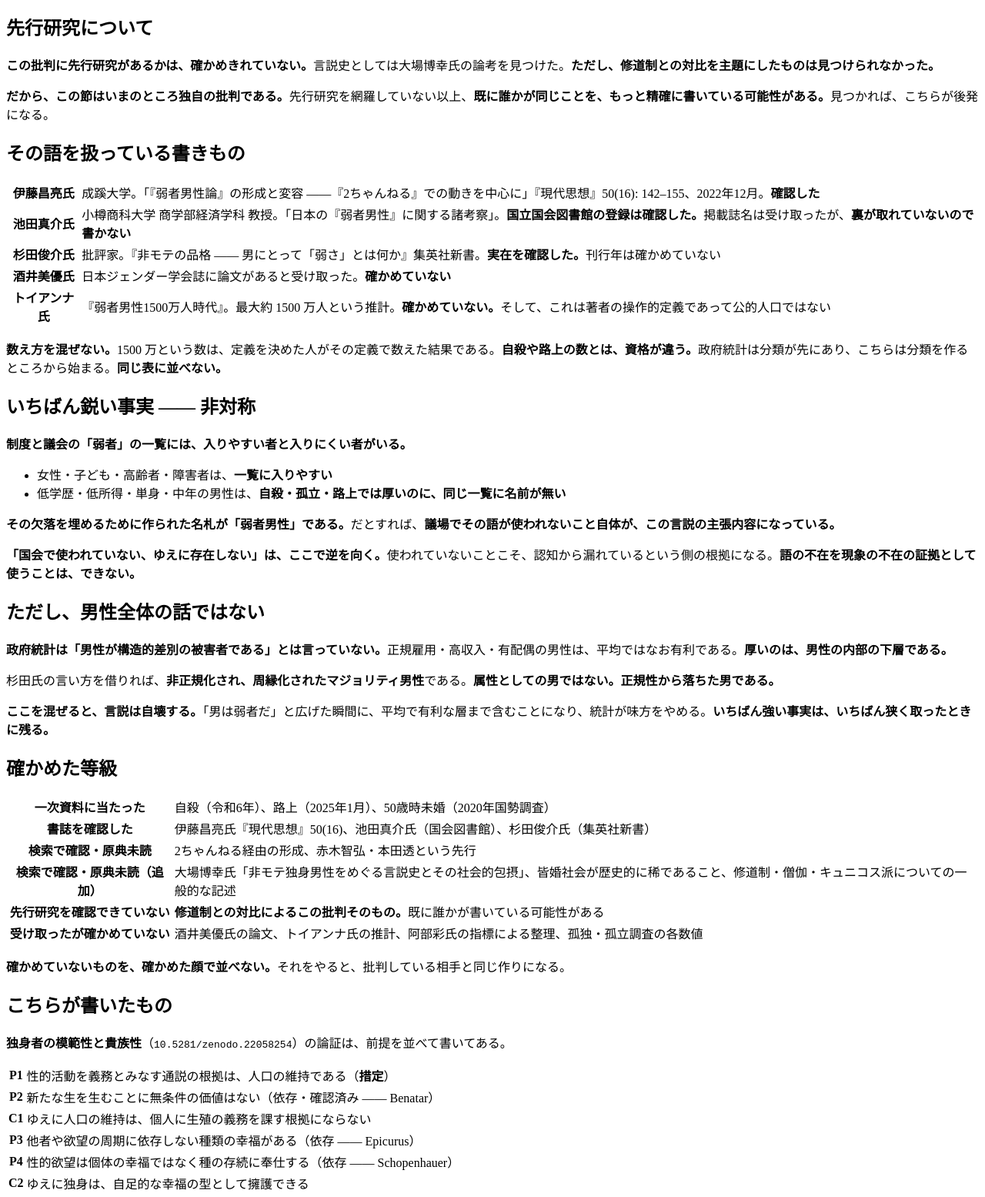
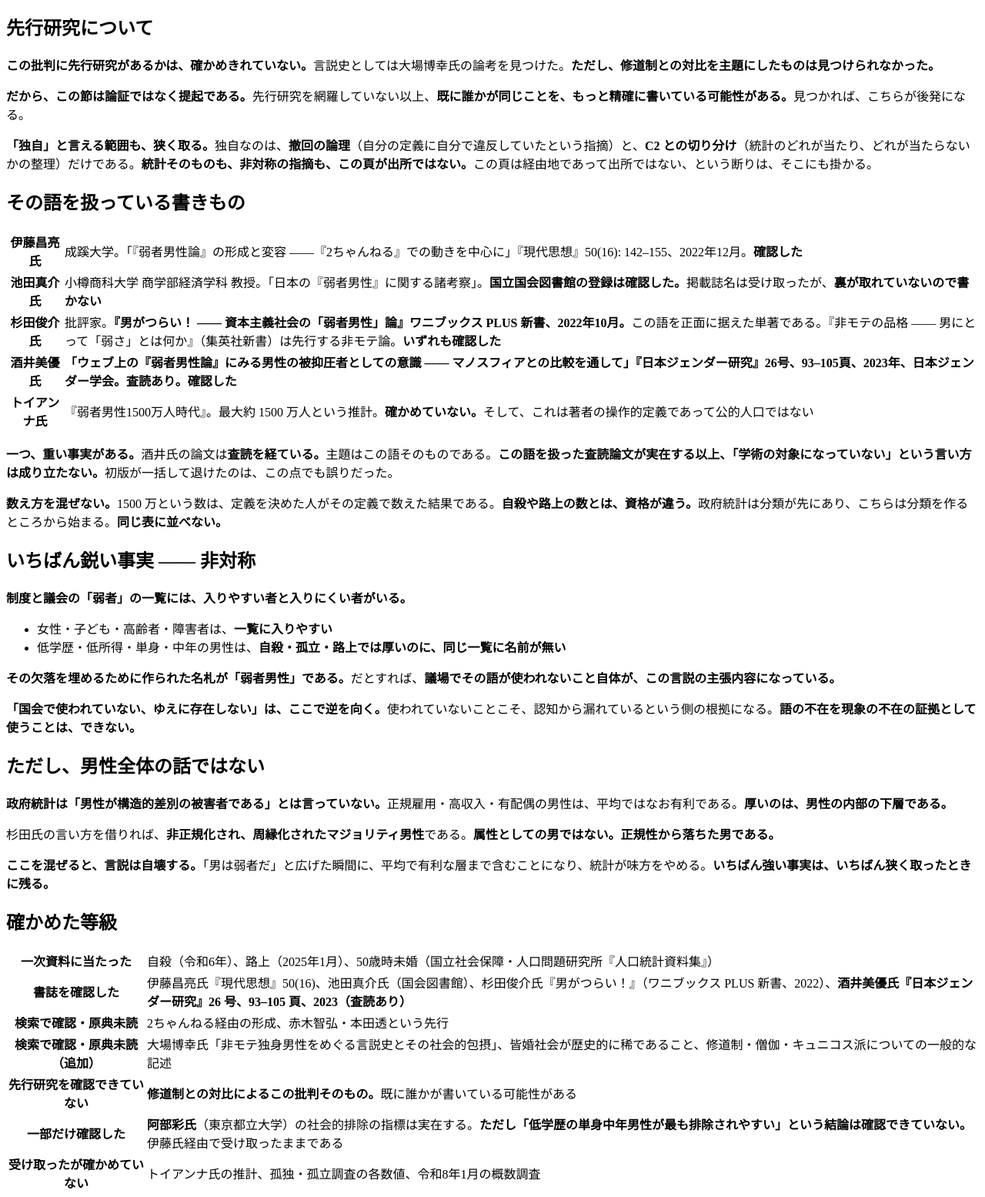
Before and after one commit to cpsbvbng26-dotcom/cpsbvbng26-dotcom, a plain HTML site: page notes/weak-men.html in a window 1280 px wide. Shown: the part 2214-3769 px from the top of the page at 77% size. Drawn offline with Linux system fonts and the light colour scheme.

Commit message:
書誌を二つ格上げし、一つを一部だけ確認に落とす
杉田俊介氏 —— この語を正面に据えた単著は『男がつらい！ —— 資本主義社会の
「弱者男性」論』（ワニブックス PLUS 新書、2022年10月）である。『非モテの品格』
は先行する非モテ論として併記した。題名の対応は前者のほうが正確である。

酒井美優氏 —— 「ウェブ上の『弱者男性論』にみる男性の被抑圧者としての意識
—— マノスフィアとの比較を通して」『日本ジェンダー研究』26号、93–105頁、
2023年、日本ジェンダー学会。査読あり。受け取ったが確かめていない欄から
書誌を確認した欄へ移した。

この語を扱った査読論文が実在する以上、「学術の対象になっていない」という
言い方は成り立たない。初版が一括して退けたのは、この点でも誤りだった。
そのことを本文にも書いた。

阿部彩氏 —— 指標と研究者の実在は確認した。ただし「低学歴の単身中年男性が
最も排除されやすい」という結論は確認できていない。等級を一部だけ確認に
分けた。

「独自」と言える範囲も狭めた。独自なのは撤回の論理と C2 との切り分けだけで
ある。統計も非対称の指摘も、この頁が出所ではない。歴史的連続性の節は論証
ではなく提起だと書き直した。

50歳時未婚の出所を、等級の表でも人口統計資料集に揃えた。

Co-Authored-By: Claude Opus 5 <noreply@anthropic.com>
Claude-Session: https://claude.ai/code/session_01QqWsm63g52W27jU94E5dfL

```diff
--- a/notes/weak-men.html
+++ b/notes/weak-men.html
@@ -158,7 +158,9 @@ footer a { color: var(--faint); }
 
 <p><b>この批判に先行研究があるかは、確かめきれていない。</b>言説史としては大場博幸氏の論考を見つけた。<b>ただし、修道制との対比を主題にしたものは見つけられなかった。</b></p>
 
-<p><b>だから、この節はいまのところ独自の批判である。</b>先行研究を網羅していない以上、<b>既に誰かが同じことを、もっと精確に書いている可能性がある。</b>見つかれば、こちらが後発になる。</p>
+<p><b>だから、この節は論証ではなく提起である。</b>先行研究を網羅していない以上、<b>既に誰かが同じことを、もっと精確に書いている可能性がある。</b>見つかれば、こちらが後発になる。</p>
+
+<p><b>「独自」と言える範囲も、狭く取る。</b>独自なのは、<b>撤回の論理</b>（自分の定義に自分で違反していたという指摘）と、<b>C2 との切り分け</b>（統計のどれが当たり、どれが当たらないかの整理）だけである。<b>統計そのものも、非対称の指摘も、この頁が出所ではない。</b>この頁は経由地であって出所ではない、という断りは、そこにも掛かる。</p>
 
 <h2>その語を扱っている書きもの</h2>
 
@@ -166,11 +168,13 @@ footer a { color: var(--faint); }
 <table>
 <tr><th>伊藤昌亮氏</th><td>成蹊大学。「『弱者男性論』の形成と変容 ——『2ちゃんねる』での動きを中心に」『現代思想』50(16): 142–155、2022年12月。<b>確認した</b></td></tr>
 <tr><th>池田真介氏</th><td>小樽商科大学 商学部経済学科 教授。「日本の『弱者男性』に関する諸考察」。<b>国立国会図書館の登録は確認した。</b>掲載誌名は受け取ったが、<b>裏が取れていないので書かない</b></td></tr>
-<tr><th>杉田俊介氏</th><td>批評家。『非モテの品格 —— 男にとって「弱さ」とは何か』集英社新書。<b>実在を確認した。</b>刊行年は確かめていない</td></tr>
-<tr><th>酒井美優氏</th><td>日本ジェンダー学会誌に論文があると受け取った。<b>確かめていない</b></td></tr>
+<tr><th>杉田俊介氏</th><td>批評家。<b>『男がつらい！ —— 資本主義社会の「弱者男性」論』ワニブックス PLUS 新書、2022年10月。</b>この語を正面に据えた単著である。『非モテの品格 —— 男にとって「弱さ」とは何か』（集英社新書）は先行する非モテ論。<b>いずれも確認した</b></td></tr>
+<tr><th>酒井美優氏</th><td><b>「ウェブ上の『弱者男性論』にみる男性の被抑圧者としての意識 —— マノスフィアとの比較を通して」『日本ジェンダー研究』26号、93–105頁、2023年、日本ジェンダー学会。</b><b>査読あり。確認した</b></td></tr>
 <tr><th>トイアンナ氏</th><td>『弱者男性1500万人時代』。最大約 1500 万人という推計。<b>確かめていない。</b>そして、これは著者の操作的定義であって公的人口ではない</td></tr>
 </table>
 </div>
+
+<p><b>一つ、重い事実がある。</b>酒井氏の論文は<b>査読を経ている。</b>主題はこの語そのものである。<b>この語を扱った査読論文が実在する以上、「学術の対象になっていない」という言い方は成り立たない。</b>初版が一括して退けたのは、この点でも誤りだった。</p>
 
 <p><b>数え方を混ぜない。</b>1500 万という数は、定義を決めた人がその定義で数えた結果である。<b>自殺や路上の数とは、資格が違う。</b>政府統計は分類が先にあり、こちらは分類を作るところから始まる。<b>同じ表に並べない。</b></p>
 
@@ -199,12 +203,13 @@ footer a { color: var(--faint); }
 
 <div class="tw">
 <table>
-<tr><th>一次資料に当たった</th><td>自殺（令和6年）、路上（2025年1月）、50歳時未婚（2020年国勢調査）</td></tr>
-<tr><th>書誌を確認した</th><td>伊藤昌亮氏『現代思想』50(16)、池田真介氏（国会図書館）、杉田俊介氏（集英社新書）</td></tr>
+<tr><th>一次資料に当たった</th><td>自殺（令和6年）、路上（2025年1月）、50歳時未婚（国立社会保障・人口問題研究所『人口統計資料集』）</td></tr>
+<tr><th>書誌を確認した</th><td>伊藤昌亮氏『現代思想』50(16)、池田真介氏（国会図書館）、杉田俊介氏『男がつらい！』（ワニブックス PLUS 新書、2022）、<b>酒井美優氏『日本ジェンダー研究』26 号、93–105 頁、2023（査読あり）</b></td></tr>
 <tr><th>検索で確認・原典未読</th><td>2ちゃんねる経由の形成、赤木智弘・本田透という先行</td></tr>
 <tr><th>検索で確認・原典未読（追加）</th><td>大場博幸氏「非モテ独身男性をめぐる言説史とその社会的包摂」、皆婚社会が歴史的に稀であること、修道制・僧伽・キュニコス派についての一般的な記述</td></tr>
 <tr><th>先行研究を確認できていない</th><td><b>修道制との対比によるこの批判そのもの。</b>既に誰かが書いている可能性がある</td></tr>
-<tr><th>受け取ったが確かめていない</th><td>酒井美優氏の論文、トイアンナ氏の推計、阿部彩氏の指標による整理、孤独・孤立調査の各数値</td></tr>
+<tr><th>一部だけ確認した</th><td><b>阿部彩氏</b>（東京都立大学）の社会的排除の指標は実在する。<b>ただし「低学歴の単身中年男性が最も排除されやすい」という結論は確認できていない。</b>伊藤氏経由で受け取ったままである</td></tr>
+<tr><th>受け取ったが確かめていない</th><td>トイアンナ氏の推計、孤独・孤立調査の各数値、令和8年1月の概数調査</td></tr>
 </table>
 </div>
 
```
